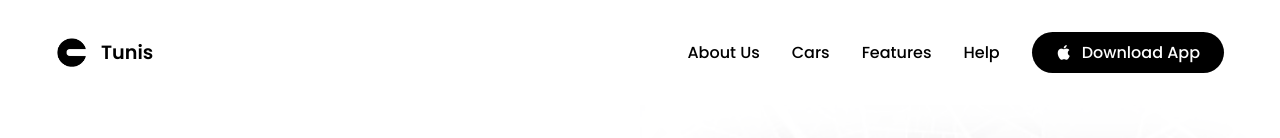
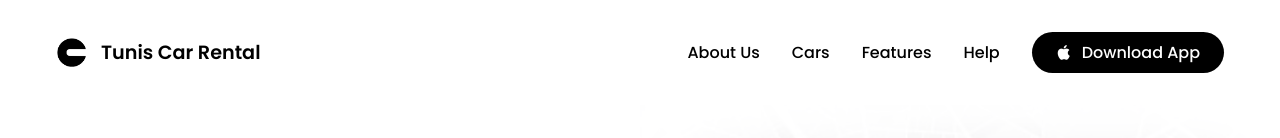
Before and after one commit to Fadikraiem8/tunis-car-rental.github.io, a plain HTML site: page index.html in a window 1280 px wide. Shown: the top 138 px of the page. Drawn offline with nearby package versions, Linux system fonts and the light colour scheme.

Commit message:
Update index.html

```diff
--- a/index.html
+++ b/index.html
@@ -17,7 +17,7 @@
           <a href="#" class="nav__logo">
             <img src="assets/logo-light.png" alt="logo" class="logo-light" />
             <img src="assets/logo-dark.png" alt="logo" class="logo-dark" />
-            Tunis
+            Tunis Car Rental
           </a>
         </div>
         <div class="nav__menu__btn" id="menu-btn">
```
